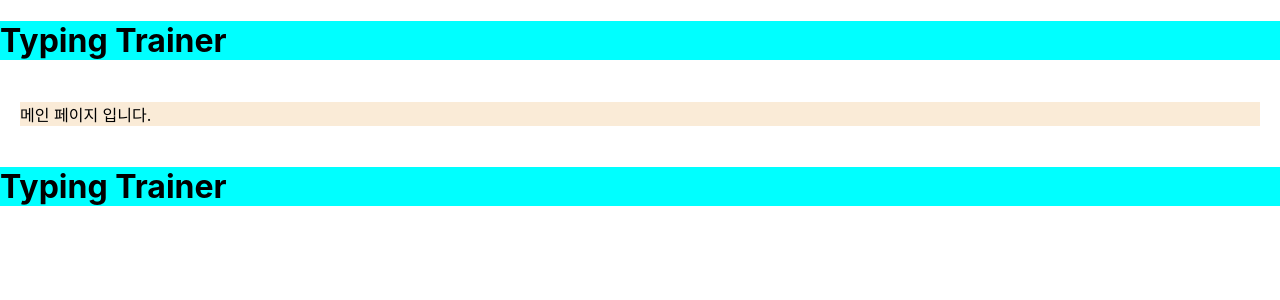
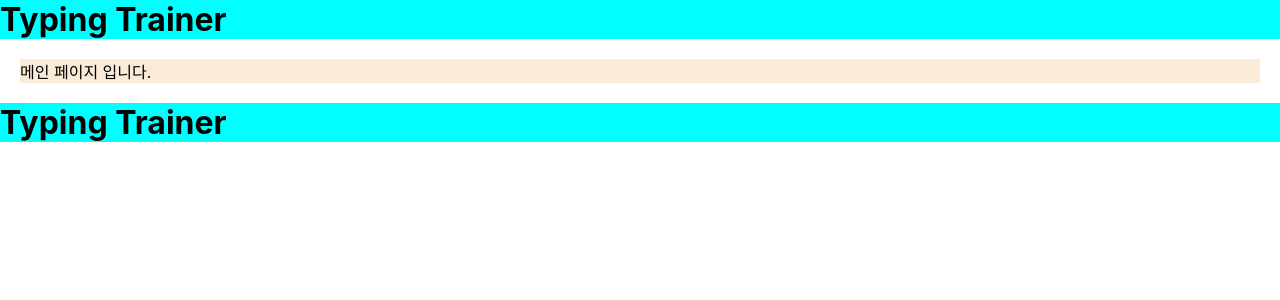
Before and after one commit to bonyubking/LikeLion_TypingTrainer, a React (Create React App) app in the folder react-typingtrainer/: page / in a window 1280 px wide. Shown: the top 300 px of the page. Built offline with nearby package versions, Linux system fonts and the light colour scheme.

Commit message:
[style]공통 스타일 임의의 값으로 설정

```diff
--- a/react-typingtrainer/src/index.css
+++ b/react-typingtrainer/src/index.css
@@ -1,15 +1,60 @@
 /*앱 전반에 적용되는 글로벌 스타일을 정의합니다. (reset, 폰트 등) */
+/* 여기에 있는 폰트와 컬러는 임의로 설정된 값이며, 디자인 확정 시 수정 필요 */
 
+/* 사용 방법: 변수(var()) 이용
+   예시:
+   .title {
+     color: var(--color-primary);
+     font-family: var(--font-title);
+   }
+*/
+
+:root {
+  /* 색상 변수들 */
+  --color-primary: #4f46e5; /*메인 컬러*/
+  --color-secondary: #22d3ee; /*포인트 컬러*/
+  --color-background: #f9fafb; /*배경 컬러*/
+  --color-text: #111827; /*기본 글씨색*/
+  --color-secondary: #22d3ee; /*보조 글씨색*/
+  --color-error: #ef4444; /*에러 색상*/
+
+  /* 폰트 변수들 */
+  --font-main: "Noto Sans KR", sans-serif; /*메인 글씨체*/
+}
+
+html {
+  box-sizing: border-box;
+}
+
+/* 기본적인 스타일 초기화 */
+*,
+*::before,
+*::after {
+  margin: 0;
+  padding: 0;
+  box-sizing: inherit; /* 전체 요소에 box-sizing: border-box를 적용 */
+}
+
+/* 기본 body 스타일 (폰트, 여백, 스무딩 등) */
 body {
   margin: 0;
-  font-family: -apple-system, BlinkMacSystemFont, 'Segoe UI', 'Roboto', 'Oxygen',
-    'Ubuntu', 'Cantarell', 'Fira Sans', 'Droid Sans', 'Helvetica Neue',
+  font-family: -apple-system, BlinkMacSystemFont, "Segoe UI", "Roboto", "Oxygen",
+    "Ubuntu", "Cantarell", "Fira Sans", "Droid Sans", "Helvetica Neue",
     sans-serif;
   -webkit-font-smoothing: antialiased;
   -moz-osx-font-smoothing: grayscale;
 }
 
-code {
-  font-family: source-code-pro, Menlo, Monaco, Consolas, 'Courier New',
-    monospace;
+html {
+  box-sizing: border-box;
 }
+
+/* 링크 스타일 */
+a {
+  text-decoration: none;
+  color: var(--color-primary);
+}
+
+a:hover {
+  color: var(--color-secondary);
+}
```
Also changed, not shown: react-typingtrainer/src/components/Button/MainButton.jsx (added).
